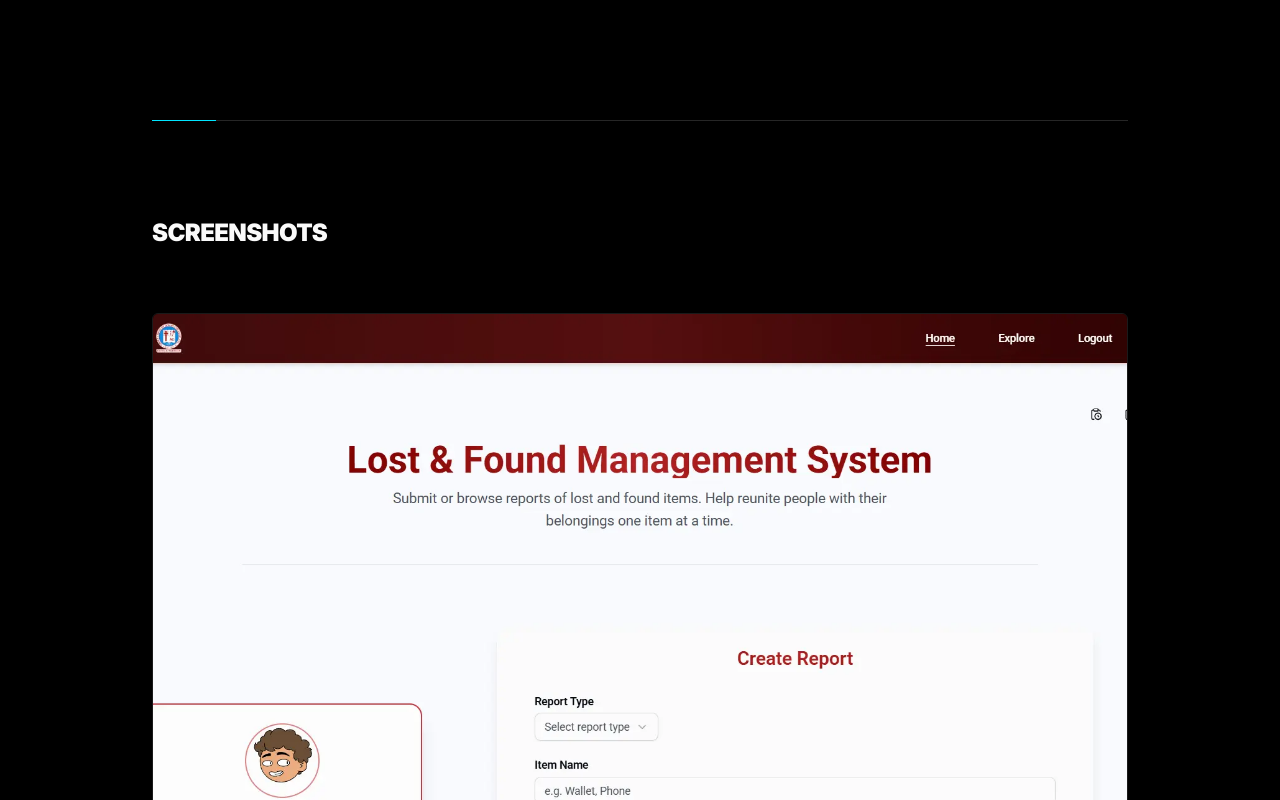
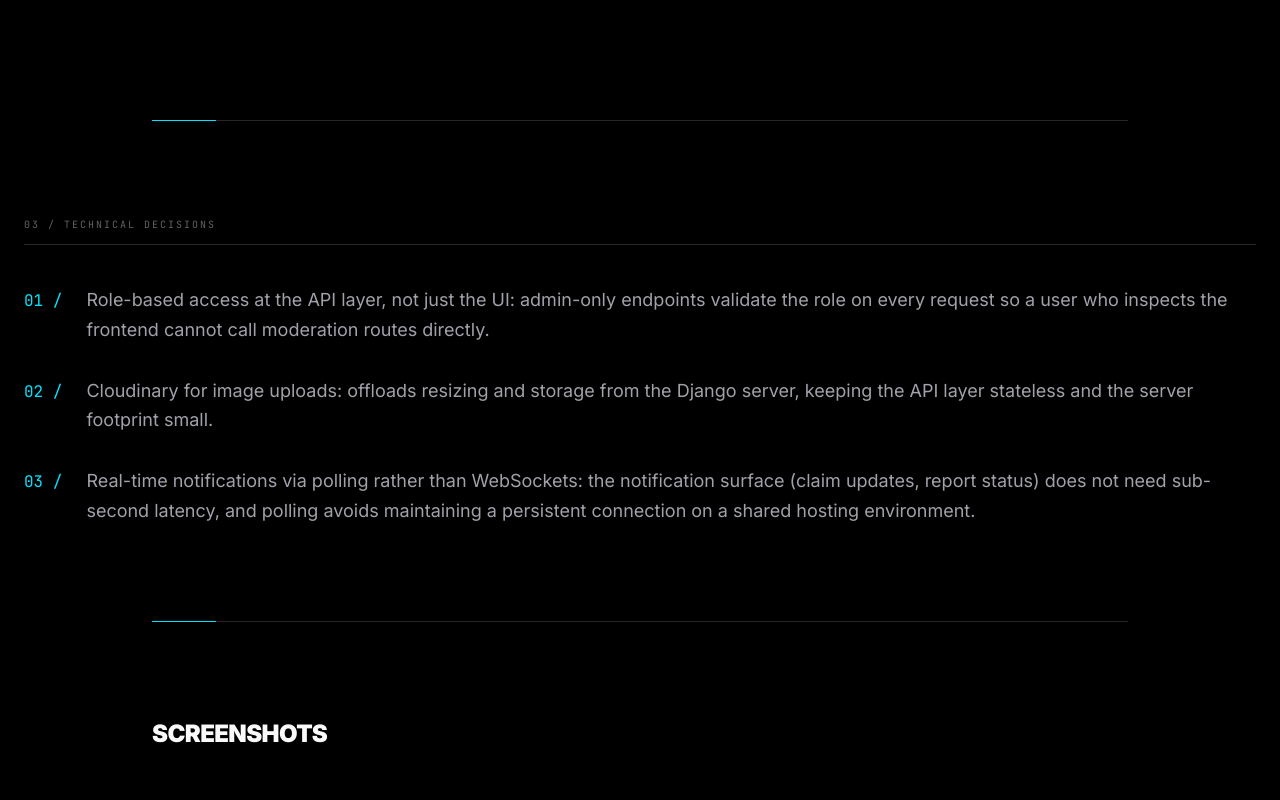
Before and after one commit to Hanseooo/portfolio, a Next.js app: page /projects/hcdc-lfms in a window 1280 px wide. Shown: the part 1960-2760 px from the top of the page. Built offline with nearby package versions, Linux system fonts and the light colour scheme.

Commit message:
feat: wire ProjectTechnicalDecisions and ProjectNextPrev into project case study page

```diff
--- a/app/projects/[slug]/page.tsx
+++ b/app/projects/[slug]/page.tsx
@@ -9,6 +9,8 @@ import BackButton from "@/components/utils/BackButton";
 import ProjectHero from "@/components/projects/ProjectHero";
 import ProjectBrief from "@/components/projects/ProjectBrief";
 import ProjectFeatures from "@/components/projects/ProjectFeatures";
+import ProjectTechnicalDecisions from "@/components/projects/ProjectTechnicalDecisions";
+import ProjectNextPrev from "@/components/projects/ProjectNextPrev";
 import SectionDivider from "@/components/ui/SectionDivider";
 import { useResetScrollTop } from "@/components/utils/useResetScrollTop";
 
@@ -30,9 +32,12 @@ export default function ProjectPage({
       <SectionDivider />
       <ProjectFeatures project={project} />
       <SectionDivider />
+      <ProjectTechnicalDecisions project={project} />
+      <SectionDivider />
       <ProjectGallery images={project.gallery} />
       <SectionDivider />
-
+      <ProjectNextPrev project={project} />
+      <SectionDivider />
       <BackButton sectionId="projects" text="Back to Projects" />
     </PageTransition>
   );
```
